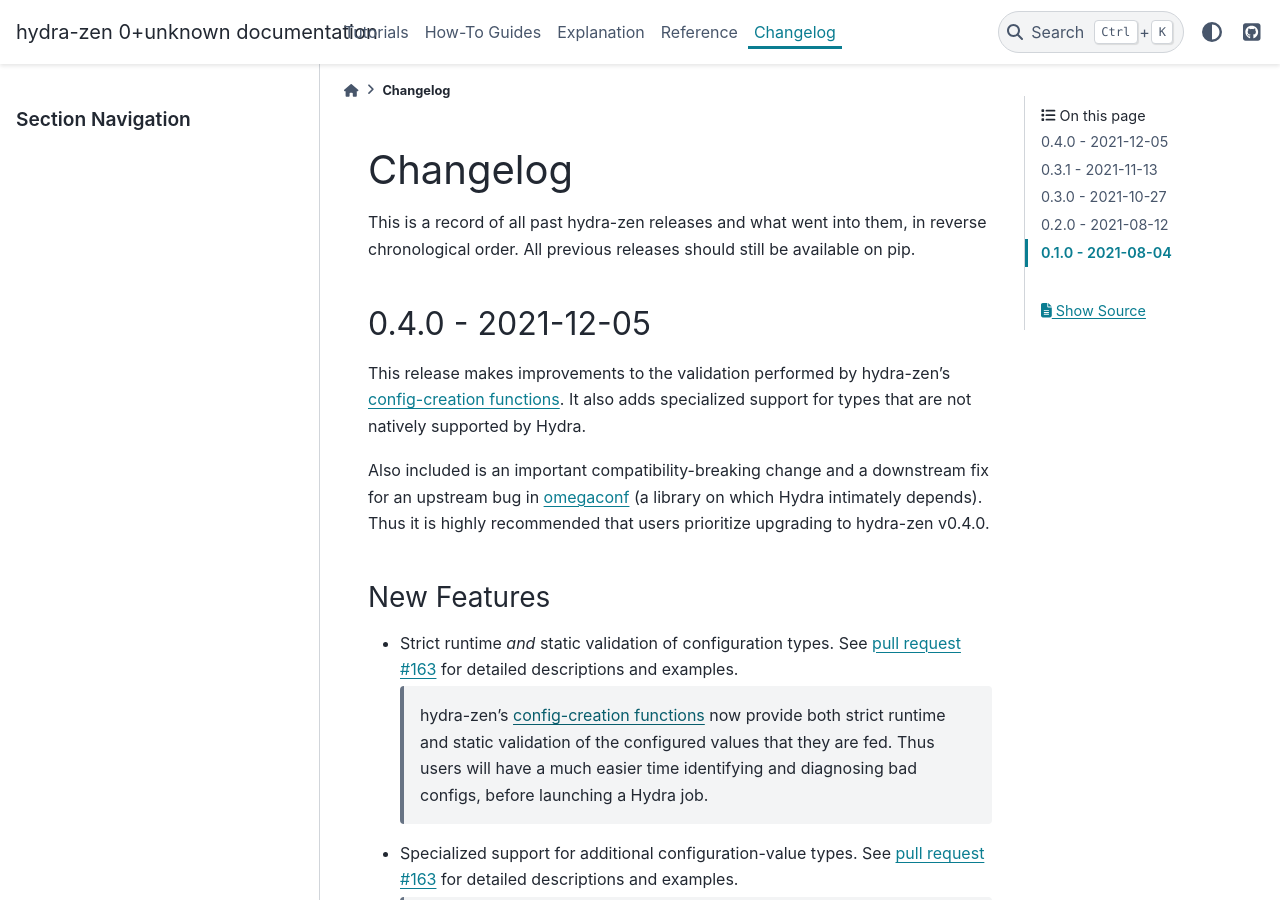
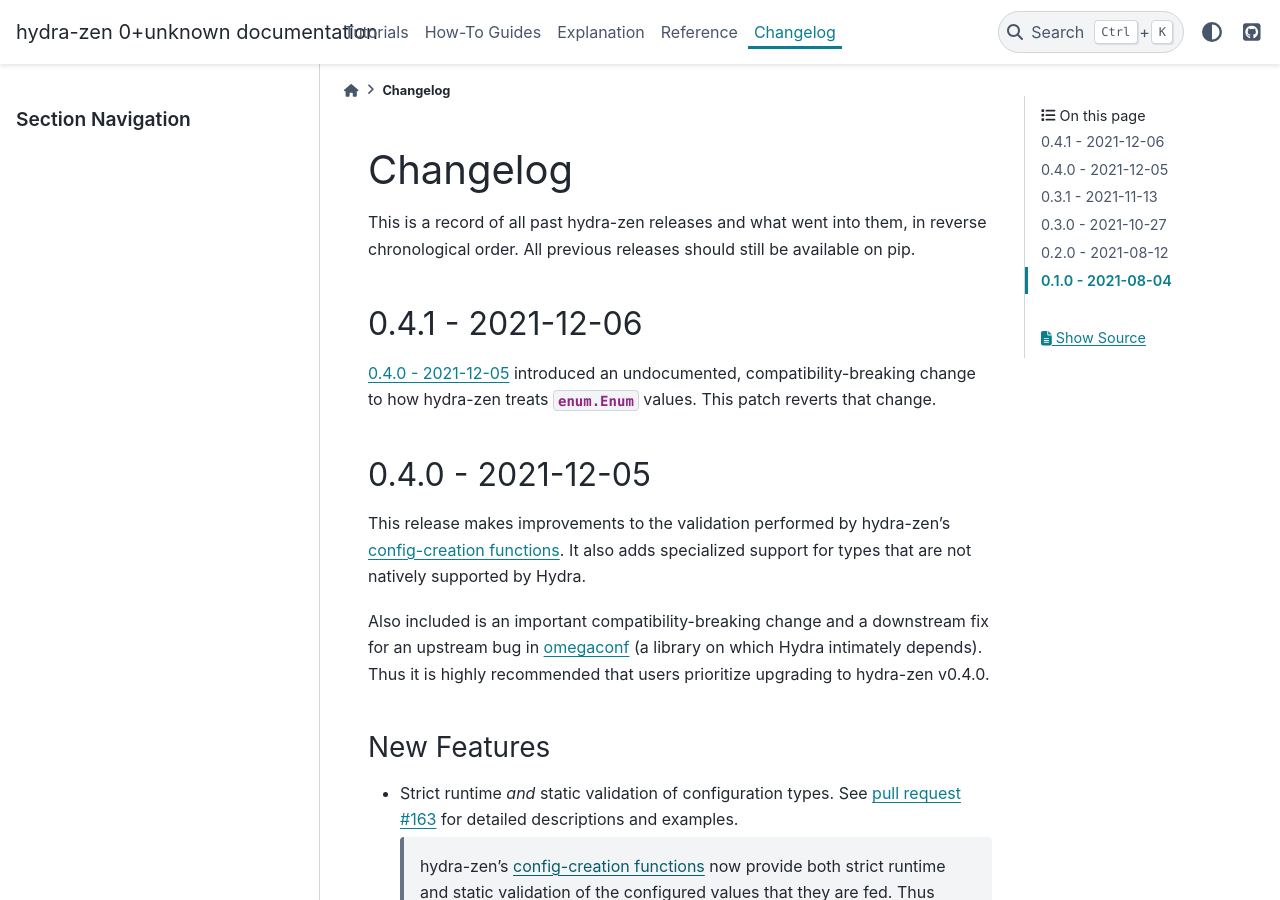
Before and after one commit to mit-ll-responsible-ai/hydra-zen, a Sphinx documentation site: the page built from docs/source/changes.rst, in a window 1280 px wide and 900 px high. Built offline with Sphinx 7.4.7 and the PyData theme 0.15.4, drawn with Linux system fonts in a browser that asks for light colours.

Commit message:
Add changelog entry for v0.4.1

```diff
--- a/docs/source/changes.rst
+++ b/docs/source/changes.rst
@@ -4,6 +4,14 @@
 
 This is a record of all past hydra-zen releases and what went into them, in reverse
 chronological order. All previous releases should still be available on pip.
+
+.. _v0.4.1:
+
+------------------
+0.4.1 - 2021-12-06
+------------------
+
+:ref:`v0.4.0` introduced an undocumented, compatibility-breaking change to how hydra-zen treats :py:class:`enum.Enum` values. This patch reverts that change.
 
 .. _v0.4.0:
 
```
